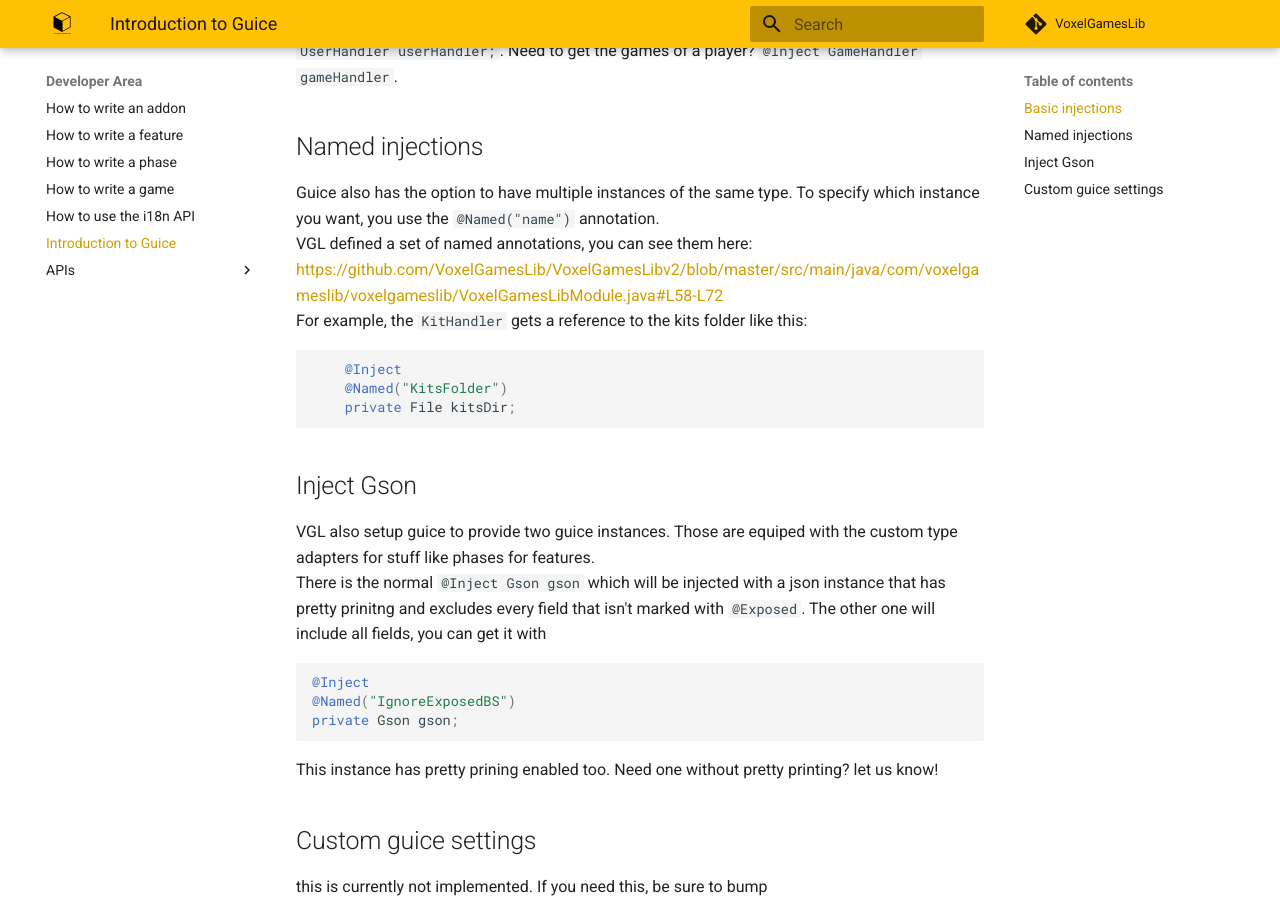
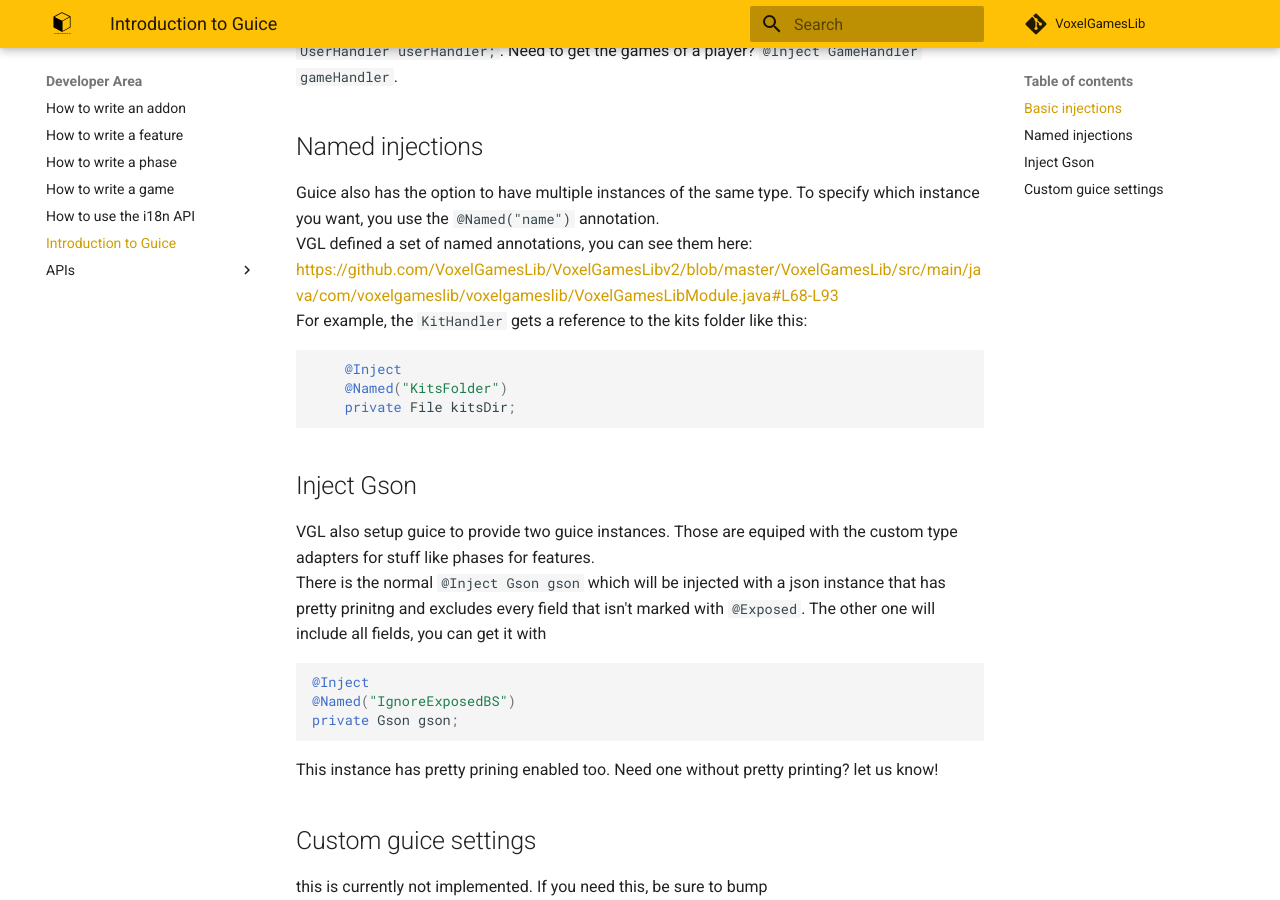
Before and after one commit to VoxelGamesLib/docs, an MkDocs documentation site: the page built from docs/developer-area/introduction-to-guice.md, in a window 1280 px wide and 900 px high, scrolled down 838 px. Built offline with MkDocs 1.6.1 and Material for MkDocs 9.7.7, drawn with Linux system fonts in a browser that asks for light colours; comment, search, counter and statistics services are not loaded; old or Windows-style settings are respelled for this version of MkDocs; some of the changed lines change nothing that is shown.

Commit message:
Fix broken link (#4)

````diff
--- a/docs/developer-area/introduction-to-guice.md
+++ b/docs/developer-area/introduction-to-guice.md
@@ -31,7 +31,7 @@ Need to get the games of a player? `@Inject GameHandler gameHandler`.
 Guice also has the option to have multiple instances of the same type. To specify which instance you want, you use the
 `@Named("name")` annotation.
 VGL defined a set of named annotations, you can see them here:
-https://github.com/VoxelGamesLib/VoxelGamesLibv2/blob/master/src/main/java/com/voxelgameslib/voxelgameslib/VoxelGamesLibModule.java#L58-L72
+https://github.com/VoxelGamesLib/VoxelGamesLibv2/blob/master/VoxelGamesLib/src/main/java/com/voxelgameslib/voxelgameslib/VoxelGamesLibModule.java#L68-L93
 For example, the `KitHandler` gets a reference to the kits folder like this:
 ```java
     @Inject
````
